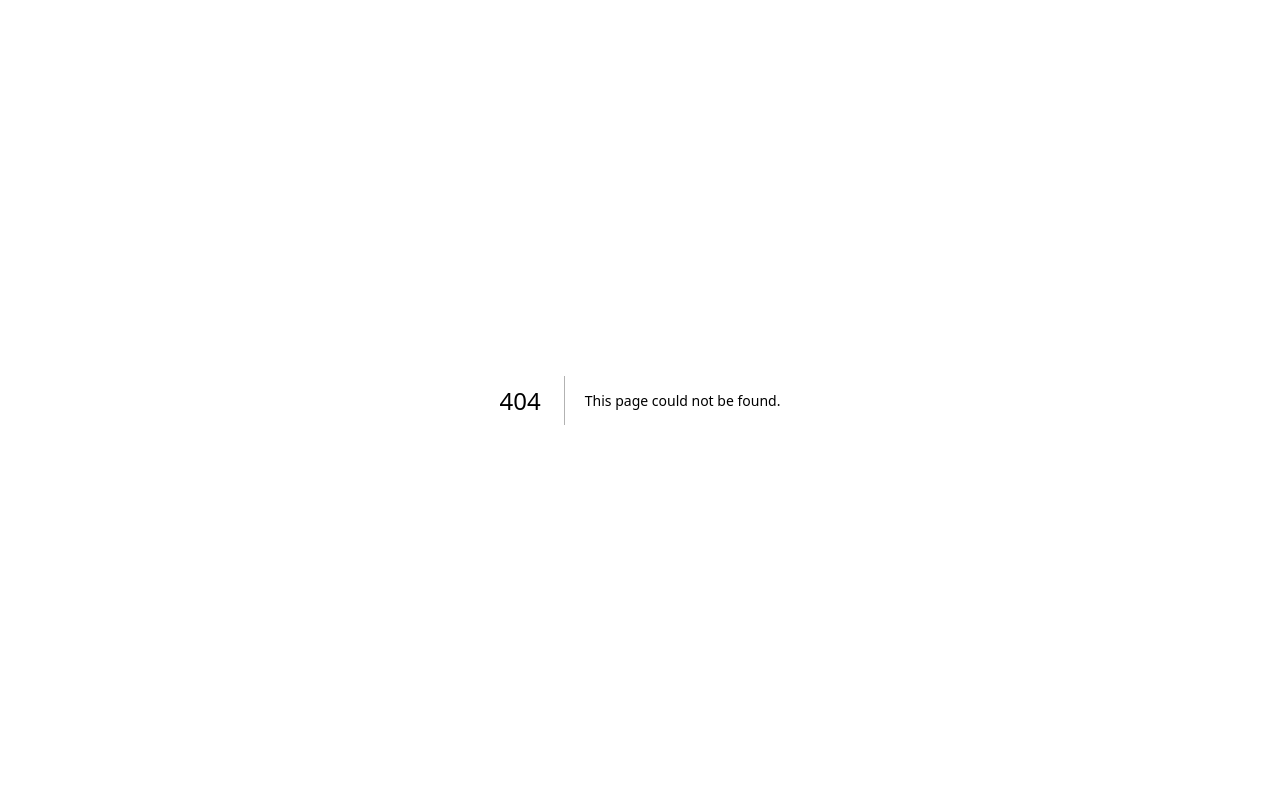
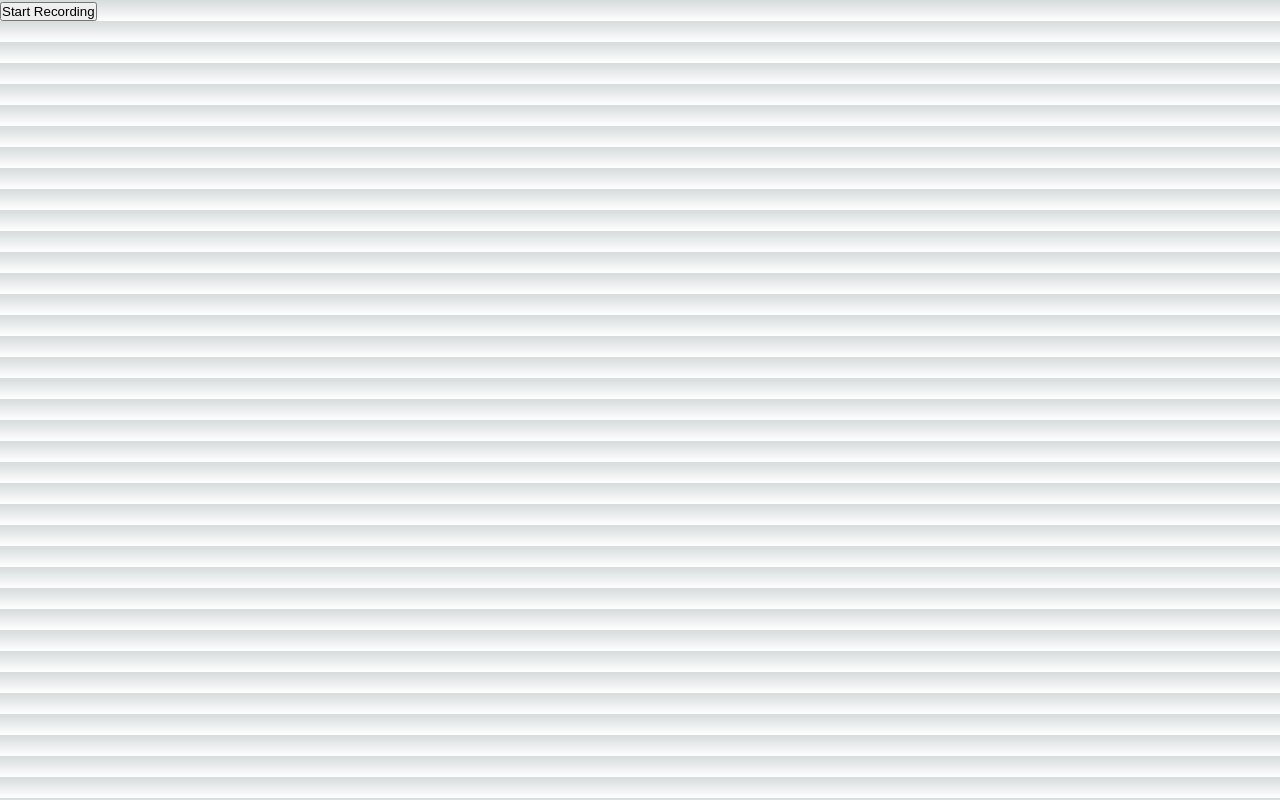
Before and after one commit to humanbright/study-assistant, a Next.js app in the folder study-assistant/: page /audio in a window 1280 px wide. Before the commit this address had no page. Built offline with nearby package versions, Linux system fonts and the light colour scheme.

Commit message:
Rough outline

```diff
--- /dev/null
+++ b/study-assistant/app/audio/page.js
@@ -0,0 +1,68 @@
+'use client'
+
+import {useState, useRef} from 'react'
+import {useAudio} from 'react-use'
+import {saveAs} from 'file-saver'
+
+function AudioRecorder() {
+  const [audioData, setAudioData] = useState(null)
+  const [recording, setRecording] = useState(false)
+  const [audioURL, setAudioURL] = useState('')
+  const mediaRecorder = useRef(null)
+
+  const [audio, state, controls, ref] = useAudio({
+    src: audioURL,
+    autoPlay: false,
+  })
+
+  const startRecording = async () => {
+    const stream = await navigator.mediaDevices.getUserMedia({audio: true})
+    mediaRecorder.current = new MediaRecorder(stream)
+    mediaRecorder.current.start()
+
+    setRecording(true)
+
+    const audioChunks = []
+    mediaRecorder.current.addEventListener('dataavailable', (event) => {
+      audioChunks.push(event.data)
+    })
+
+    mediaRecorder.current.addEventListener('stop', () => {
+      const audioBlob = new Blob(audioChunks, {type: 'audio/wav'})
+      setAudioData(audioBlob)
+      const audioURL = URL.createObjectURL(audioBlob)
+      setAudioURL(audioURL)
+    })
+  }
+
+  const stopRecording = () => {
+    if (mediaRecorder.current) {
+      mediaRecorder.current.stop()
+      setRecording(false)
+    }
+  }
+
+  const downloadRecording = () => {
+    if (audioData) {
+      saveAs(audioData, 'recording.wav')
+    }
+  }
+
+  return (
+    <div>
+      <button onClick={recording ? stopRecording : startRecording}>
+        {recording ? 'Stop Recording' : 'Start Recording'}
+      </button>
+      {audioData && (
+        <>
+          {audio}
+          <button onClick={controls.play}>Play</button>
+          <button onClick={controls.pause}>Pause</button>
+          <button onClick={downloadRecording}>Download</button>
+        </>
+      )}
+    </div>
+  )
+}
+
+export default AudioRecorder
--- a/study-assistant/package.json
+++ b/study-assistant/package.json
@@ -14,9 +14,11 @@
     "@mui/material": "^5.13.1",
     "eslint": "8.41.0",
     "eslint-config-next": "13.4.3",
+    "file-saver": "^2.0.5",
     "next": "^13.4.3",
     "openai": "^3.2.1",
     "react": "18.2.0",
-    "react-dom": "18.2.0"
+    "react-dom": "18.2.0",
+    "react-use": "^17.4.0"
   }
 }
```
Also changed, not shown: 1 other file (tests, documents, lock files or other folders).
